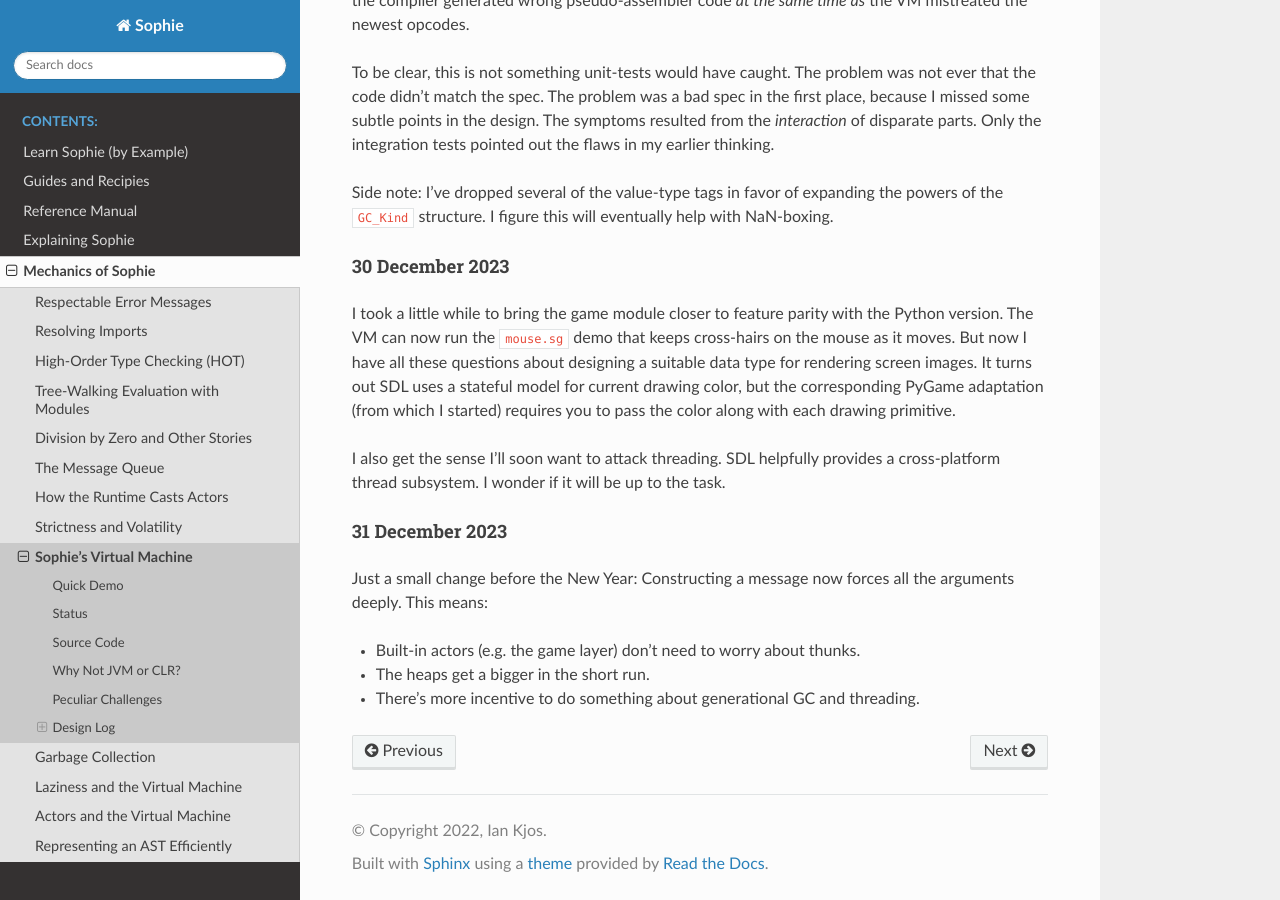
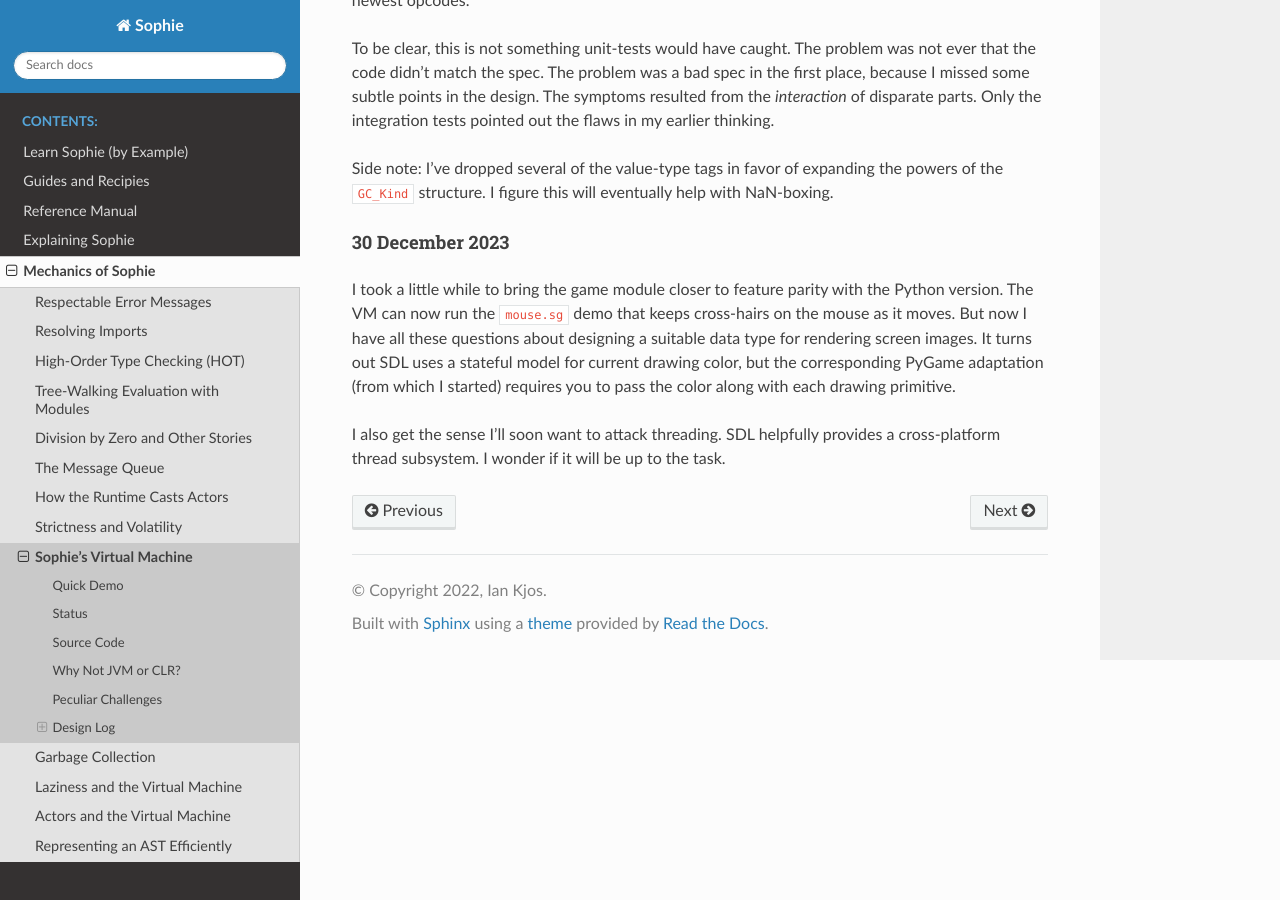
Before and after one commit to kjosib/sophie, a Sphinx documentation site: the page built from docs/tech/vm.rst, in a window 1280 px wide and 900 px high, scrolled down 32620 px. Built offline with Sphinx 7.4.7 and the Read the Docs theme 2.0.0, drawn with Linux system fonts in a browser that asks for light colours.

Commit message:
Revert "Messages are now deeply strict"
This reverts commit 84595c0e03d5975cc727c0f990fbe2e089df1b03.

```diff
--- a/docs/tech/vm.rst
+++ b/docs/tech/vm.rst
@@ -1499,14 +1499,3 @@ adaptation (from which I started) requires you to pass the color along with each
 I also get the sense I'll soon want to attack threading.
 SDL helpfully provides a cross-platform thread subsystem.
 I wonder if it will be up to the task.
-
-31 December 2023
-----------------
-
-Just a small change before the New Year:
-Constructing a message now forces all the arguments deeply.
-This means:
-
-* Built-in actors (e.g. the game layer) don't need to worry about thunks.
-* The heaps get a bigger in the short run.
-* There's more incentive to do something about generational GC and threading.
```
Also changed, not shown: 3 other files.
